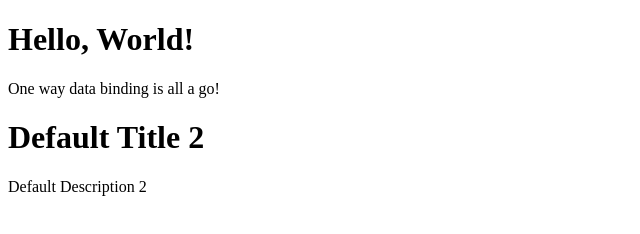
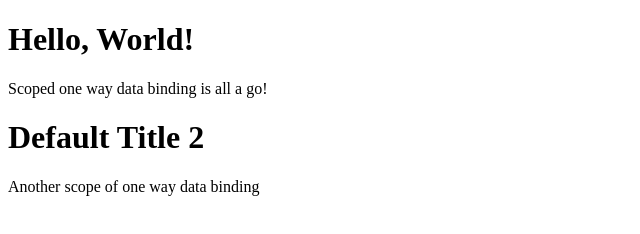
Before and after one commit to megazear7/dominero, a plain HTML site: page index.html in a window 1280 px wide. Shown: the whole page, without its empty margins (0-640 px from the left). Drawn offline with Linux system fonts and the light colour scheme.

Commit message:
Added scoped data binding

```diff
--- a/index.html
+++ b/index.html
@@ -1,7 +1,6 @@
 <!DOCTYPE html>
 <html>
 <body>
-
   <div class="container1">
     <h1 data-dominero="title">Default Title 1</h1>
     <p data-dominero="description">Default Description 1</p>
@@ -13,35 +12,37 @@
   </div>
 
   <script type="text/javascript">
-    const createRenderer = element => {
-      return property => {
-        element.querySelector(`[data-dominero="${property}"]`).innerHTML = state[property];
-      };
+    const createRenderer = (element, state) => property => {
+      element.querySelector(`[data-dominero="${property}"]`).innerHTML = state[property];
     };
 
-    const createState = (state) => {
-      return new Proxy(state, {
+    const createState = (state, render) => {
+      let dominite = new Proxy(state, {
         set(target, property, value) {
           console.log(property);
           target[property] = value;
-          this.render(property);
+          render(property);
           return true;
         }
       });
+
+      Object.keys(state).forEach(key => render(key));
+
+      return dominite;
     };
 
-    const render = createRenderer(document.querySelector('.container1'));
+    const dominero = (element, state) => {
+      return createState(state, createRenderer(element, state));
+    };
 
-    const state = createState({
+    const container1 = dominero(document.querySelector('.container1'), {
       title: "Hello, World!",
-      description: "One way data binding is all a go!"
+      description: "Scoped one way data binding is all a go!"
     });
 
-    render("title");
-    render("description");
-
-    console.log(state);
+    const container2 = dominero(document.querySelector('.container2'), {
+      description: "Another scope of one way data binding"
+    });
   </script>
-
 </body>
 </html>
```
